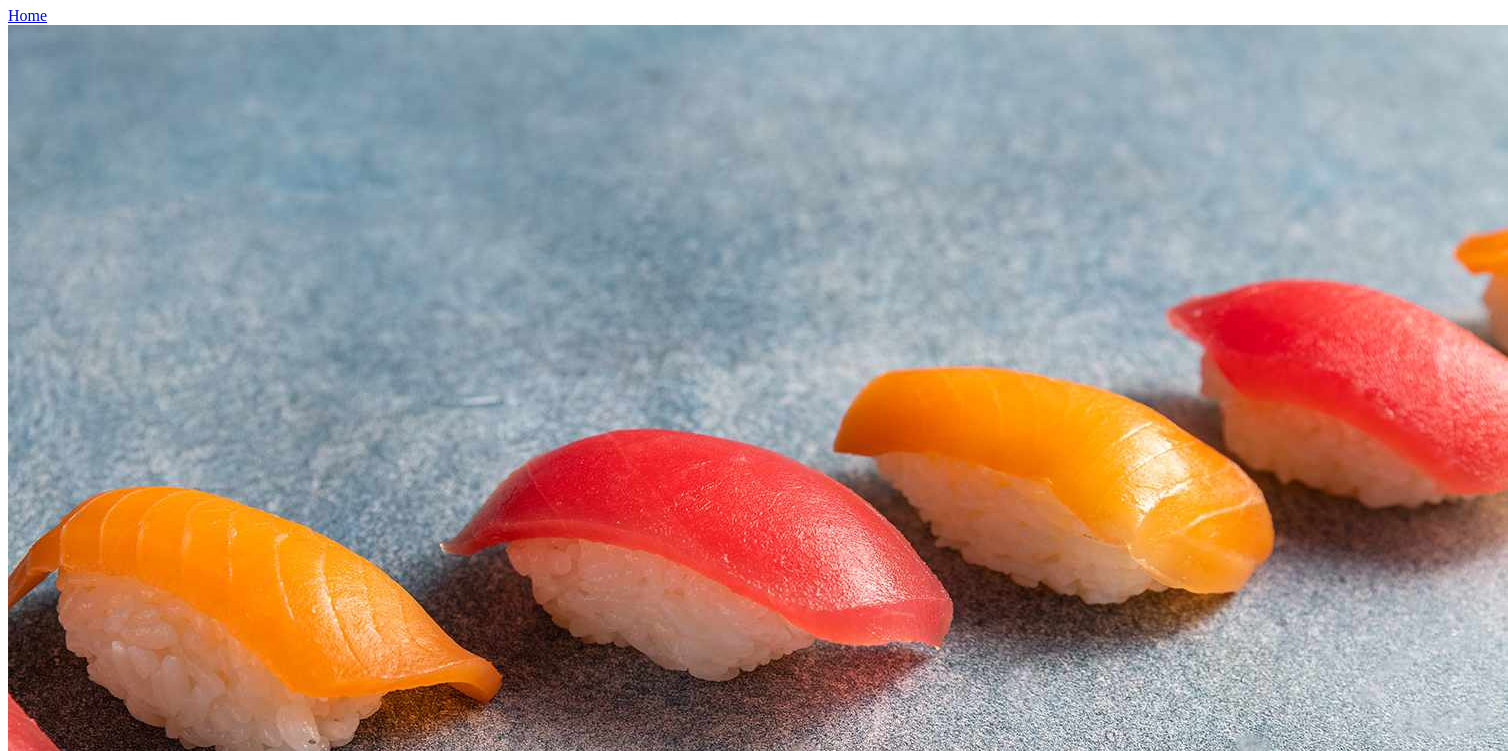
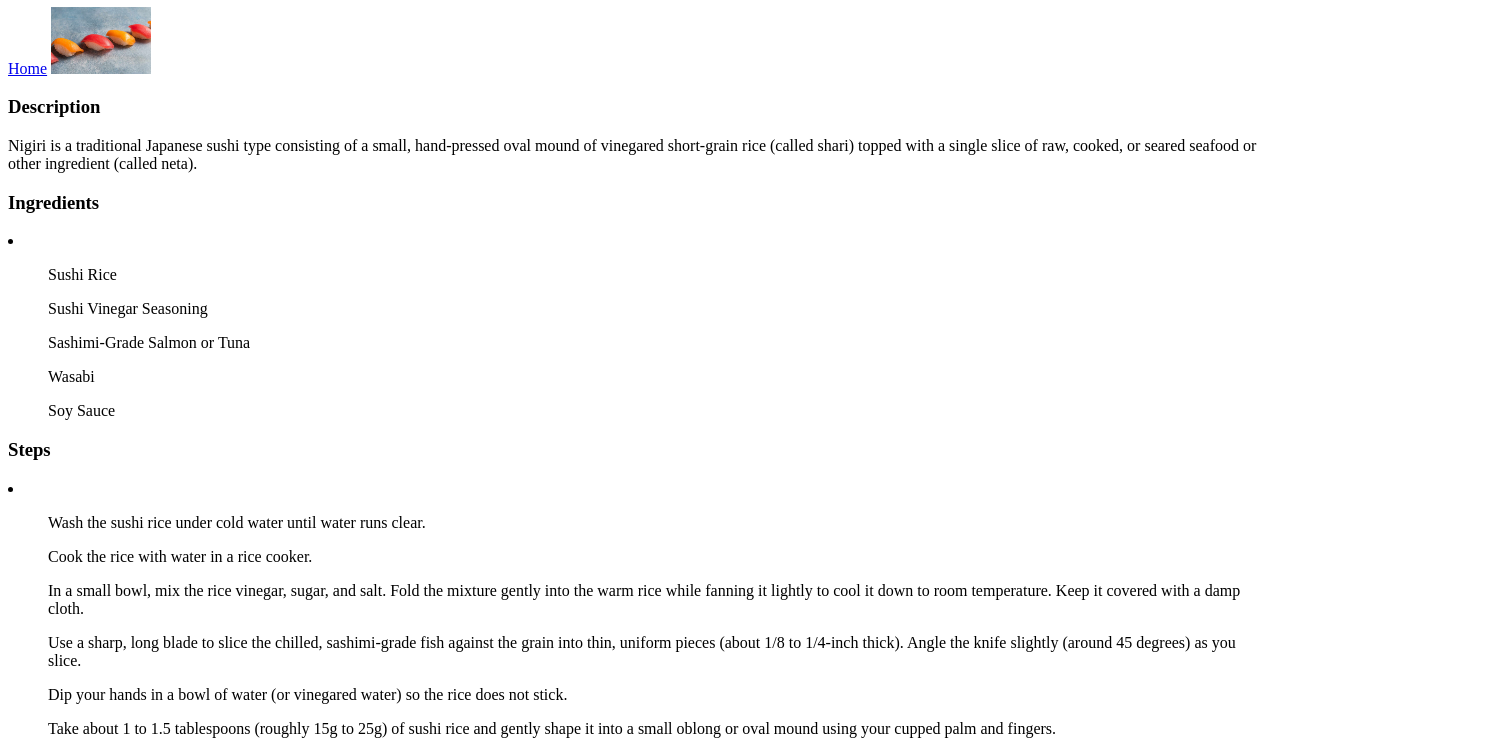
Before and after one commit to keonhoroh/odin-recipes, a plain HTML site: page recipes/sushi.html in a window 1280 px wide. Shown: the part 73-824 px from the top of the page, 1508 px wide, since content can reach past the window. Drawn offline with Linux system fonts and the light colour scheme.

Commit message:
Change nigiri image size

```diff
--- a/recipes/sushi.html
+++ b/recipes/sushi.html
@@ -8,7 +8,7 @@
   <body>
     <h1>How to Make Nigiri</h1>
     <a href="../index.html">Home</a>
-    <img src="../images/sushi.jpg" alt="nigiri" />
+    <img src="../images/sushi.jpg" alt="nigiri" width="100" />
     <h3>Description</h3>
     <p>
       Nigiri is a traditional Japanese sushi type consisting of a small,
```
